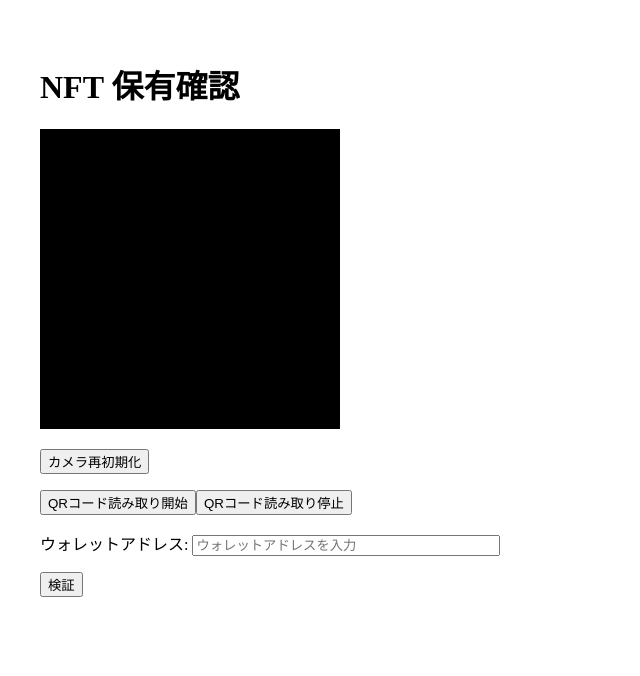
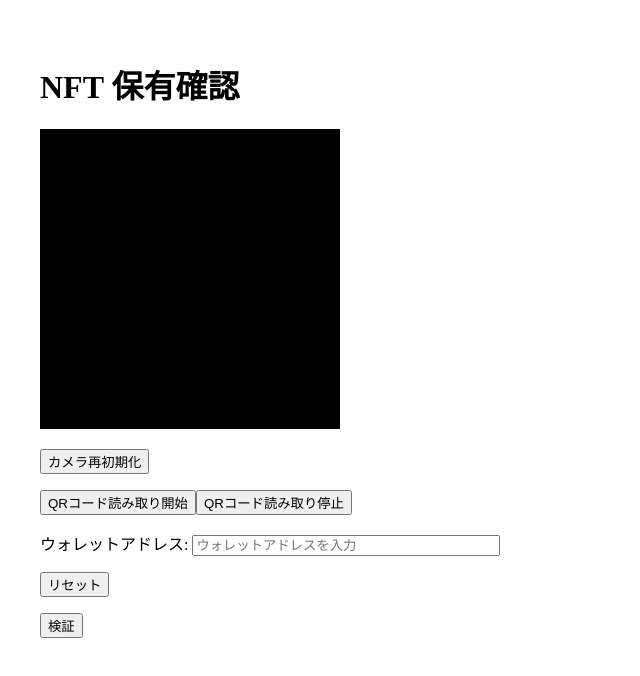
Before and after one commit to yuya-sakai/nft-checker, a Next.js app: page /check in a window 1280 px wide. Shown: the top 676 px of the page, without its empty margins (0-640 px from the left). Built offline with nearby package versions, Linux system fonts and the light colour scheme; no server answers.

Commit message:
add reset

```diff
--- a/pages/check.js
+++ b/pages/check.js
@@ -16,7 +16,7 @@ export default function CheckPage() {
   // カメラ初期化関数
   const initCamera = async () => {
     try {
-      // まず、カメラへのアクセス許可を取得して一時ストリームを作成（これでデバイスラベルが利用可能に）
+      // まず、カメラへのアクセス許可を取得して一時ストリームを作成（デバイスラベル取得用）
       const tempStream = await navigator.mediaDevices.getUserMedia({ video: true });
       tempStream.getTracks().forEach((track) => track.stop());
 
@@ -73,9 +73,8 @@ export default function CheckPage() {
         const code = jsQR(imageData.data, canvas.width, canvas.height);
         if (code) {
           console.log('QRコード検出:', code.data);
-          let scannedData = code.data;
-          // ":"以前のすべての文字列を削除する（例: "ethereum:" "base:" "avalanche:" など）
-          scannedData = scannedData.replace(/^[^:]*:/, '');
+          // 取得した文字列から、":"以前の部分を削除する
+          let scannedData = code.data.replace(/^[^:]*:/, '');
           setWalletAddress(scannedData);
           clearInterval(interval);
           setQrScanningInterval(null);
@@ -133,6 +132,13 @@ export default function CheckPage() {
     // eslint-disable-next-line react-hooks/exhaustive-deps
   }, []);
 
+  // リセットボタン押下時：ウォレットアドレスと検証結果、エラーメッセージをクリア
+  const handleReset = () => {
+    setWalletAddress('');
+    setResult('');
+    setError('');
+  };
+
   return (
     <div style={{ padding: '2rem' }}>
       <h1>NFT 保有確認</h1>
@@ -173,6 +179,11 @@ export default function CheckPage() {
         </label>
       </div>
 
+      {/* リセットボタン */}
+      <div style={{ marginTop: '1rem' }}>
+        <button onClick={handleReset}>リセット</button>
+      </div>
+
       {/* NFT検証ボタン */}
       <div style={{ marginTop: '1rem' }}>
         <button onClick={handleVerify}>検証</button>
```
